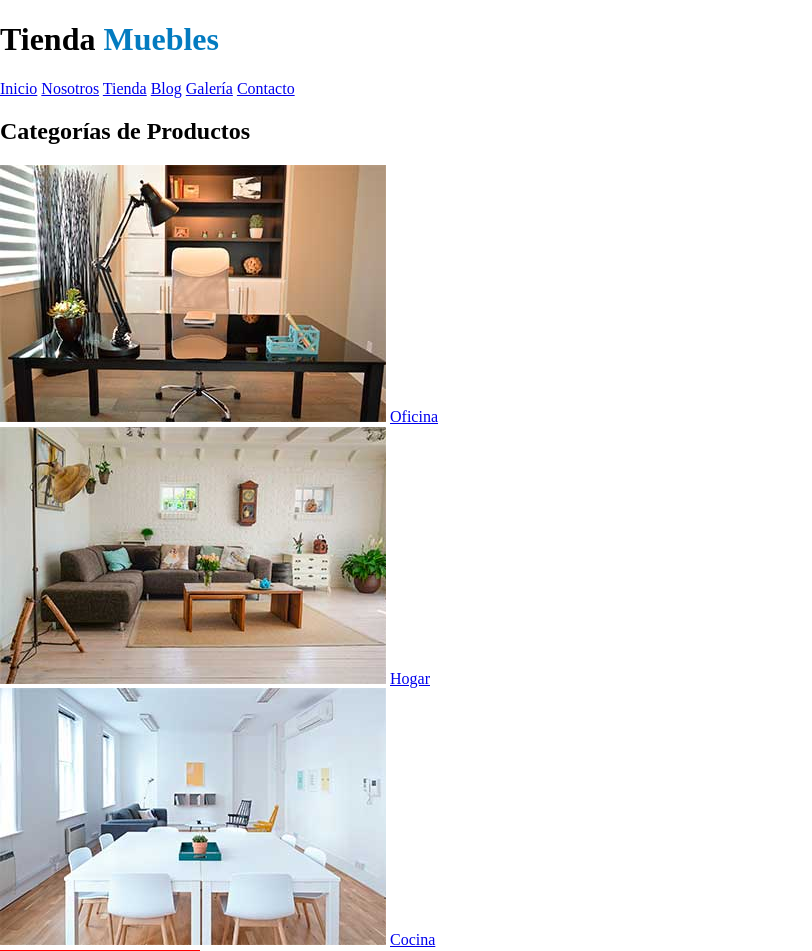
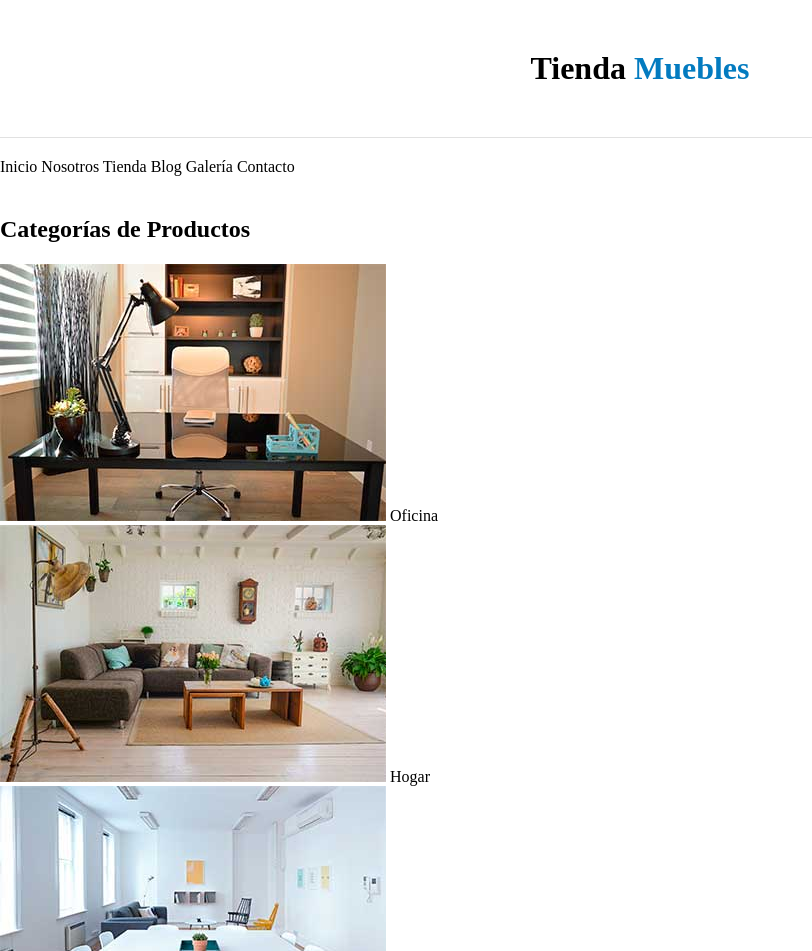
Before and after one commit to Blackguz/Tienda-de-muebles, a plain HTML site: page index.html in a window 1280 px wide. Shown: the top 951 px of the page, without its empty margins (0-812 px from the left). Drawn offline with nearby package versions, Linux system fonts and the light colour scheme.

Commit message:
Se a acomodado el titulo de la pagina principal  y se agregado estilo a los links

```diff
--- a/css/main.css
+++ b/css/main.css
@@ -6,9 +6,30 @@ html {
     box-sizing: inherit;
 }
 
+/* Globales */
+a {
+    text-decoration: none;
+    color: black;
+}
+
+/* Header y navegación */
+.nombre-sitio {
+    margin-top: 50px;
+    margin-bottom: 50px;
+    text-align: center;
+}
+
 .nombre-sitio span {
     color: #037bc0;
 }
+
+.nav-principal{
+    border-top: 1px solid #e1e1e1;
+    padding: 20px 0;
+}
+
+
+/* Box Model */
 
 .sobre-nosotros {
     background-color: red;
```
